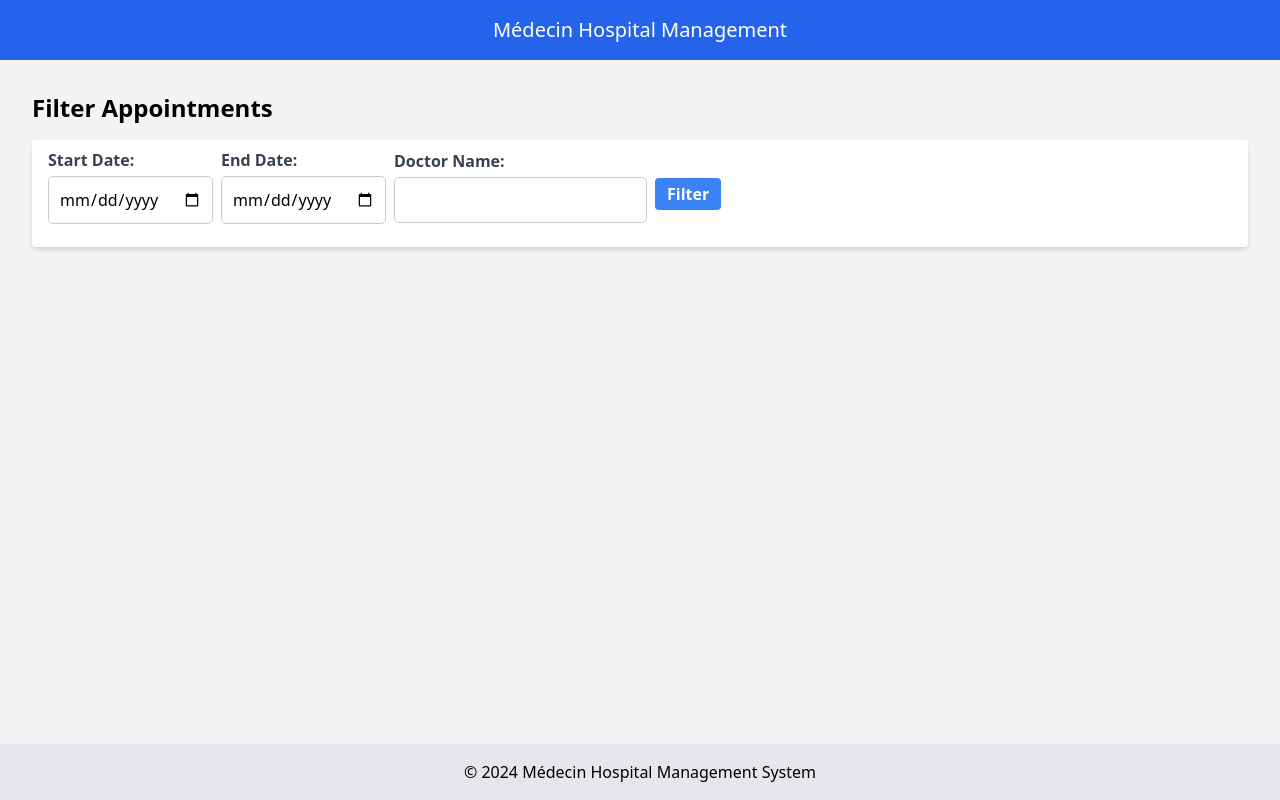
After one commit to sadiqAjmal/Medecin, a Django app: page /core/appointments/filter in a window 1280 px wide. The commit adds this page. Run offline with Django 5.2, Linux system fonts and the light colour scheme.

Commit message:
caching appointments & created the reporting page

```diff
--- a/SRC/core/forms.py
+++ b/SRC/core/forms.py
@@ -12,22 +12,14 @@ class DoctorForm(forms.ModelForm):
 
     def clean_username(self):
         username = self.cleaned_data.get('username')
-        if self.instance.pk:
-            if User.objects.filter(username=username).exclude(id=self.instance.user.id).exists():
-                raise forms.ValidationError("This username is already in use.")
-        else:
-            if User.objects.filter(username=username).exists():
-                raise forms.ValidationError("This username is already in use.")
+        if User.objects.filter(username=username).exclude(pk=self.instance.user.pk).exists():
+            raise forms.ValidationError("This username is already in use.")
         return username
 
     def clean_email(self):
         email = self.cleaned_data.get('email')
-        if self.instance.pk:
-            if User.objects.filter(email=email).exclude(id=self.instance.user.id).exists():
-                raise forms.ValidationError("This email is already in use.")
-        else:
-            if User.objects.filter(email=email).exists():
-                raise forms.ValidationError("This email is already in use.")
+        if User.objects.filter(email=email).exclude(pk=self.instance.user.pk).exists():
+            raise forms.ValidationError("This email is already in use.")
         return email
 
     class Meta:
@@ -54,22 +46,14 @@ class PatientForm(forms.ModelForm):
 
     def clean_username(self):
         username = self.cleaned_data.get('username')
-        if self.instance.pk:
-            if User.objects.filter(username=username).exclude(id=self.instance.user.id).exists():
-                raise forms.ValidationError("This username is already in use.")
-        else:
-            if User.objects.filter(username=username).exists():
-                raise forms.ValidationError("This username is already in use.")
+        if User.objects.filter(username=username).exclude(pk=self.instance.user.pk).exists():
+            raise forms.ValidationError("This username is already in use.")
         return username
 
     def clean_email(self):
         email = self.cleaned_data.get('email')
-        if self.instance.pk:
-            if User.objects.filter(email=email).exclude(id=self.instance.user.id).exists():
-                raise forms.ValidationError("This email is already in use.")
-        else:
-            if User.objects.filter(email=email).exists():
-                raise forms.ValidationError("This email is already in use.")
+        if User.objects.filter(email=email).exclude(pk=self.instance.user.pk).exists():
+            raise forms.ValidationError("This email is already in use.")
         return email
 
     class Meta:
@@ -85,3 +69,14 @@ class PatientForm(forms.ModelForm):
             self.fields['email'].initial = instance.user.email
             self.fields['phone_number'].initial = instance.user.phone_number
             self.fields['password'].required = False
+
+
+class AppointmentFilterForm(forms.Form):
+    start_date = forms.DateField(widget=forms.DateInput(attrs={'type': 'date'}), required=False)
+    end_date = forms.DateField(widget=forms.DateInput(attrs={'type': 'date'}), required=False)
+    doctor_name = forms.CharField(max_length=50, required=False)
+    def __init__(self, *args, **kwargs):
+        super().__init__(*args, **kwargs)
+        self.fields['start_date'].widget.attrs.update({'class': 'form-control'})
+        self.fields['end_date'].widget.attrs.update({'class': 'form-control'})
+        self.fields['doctor_name'].widget.attrs.update({'class': 'form-control'})
--- /dev/null
+++ b/SRC/core/templates/core/appointments/appointment_filter_form.html
@@ -0,0 +1,42 @@
+{% extends "base_generic.html" %}
+
+{% block title %}
+    Filter Appointments
+{% endblock %}
+
+{% block content %}
+<div class="container mx-auto p-4">
+    <h1 class="text-2xl font-bold mb-4">Filter Appointments</h1>
+    <form method="post" class="bg-white p-2 rounded shadow-md flex items-center space-x-2">
+        {% csrf_token %}
+        <div class="flex flex-col">
+            <label for="id_start_date" class="block text-gray-700 font-bold mb-1">Start Date:</label>
+            {{ form.start_date }}
+        </div>
+        <div class="flex flex-col">
+            <label for="id_end_date" class="block text-gray-700 font-bold mb-1">End Date:</label>
+            {{ form.end_date }}
+        </div>
+        <div class="flex flex-col">
+            <label for="id_doctor_name" class="block text-gray-700 font-bold mb-1">Doctor Name:</label>
+            {{ form.doctor_name }}
+        </div>
+        <button type="submit" class="bg-blue-500 hover:bg-blue-700 text-white font-bold py-1 px-3 rounded">
+            Filter
+        </button>
+    </form>
+
+    {% if appointment_counts %}
+    <div class="grid grid-cols-1 sm:grid-cols-2 lg:grid-cols-3 gap-6 mt-4">
+        {% for appointment_count in appointment_counts %}
+            <div class="bg-white shadow-md rounded-lg p-6 text-center">
+                <p class="text-xl font-semibold text-gray-800 mb-4">{{ appointment_count.scheduled_at__date }}</p>
+                <p class="text-lg text-gray-600 mb-2">Total Appointments: {{ appointment_count.count }}</p>
+                <p class="text-md text-gray-500 mb-1">Pending: {{ appointment_count.pending_count }}</p>
+                <p class="text-md text-gray-500">Completed: {{ appointment_count.completed_count }}</p>
+            </div>
+        {% endfor %}
+    </div>
+    {% endif %}
+</div>
+{% endblock %}
--- a/SRC/core/templates/core/appointments/appointment_list.html
+++ b/SRC/core/templates/core/appointments/appointment_list.html
@@ -13,6 +13,7 @@
                 <p class="text-gray-600">No appointments found.</p>
             </li>
         {% endif %}
+        {% cache 900 appointments_page request.user.id page_obj.number %}
         {% for appointment in appointments %}
             <li class="bg-white shadow-md rounded-lg p-4 flex justify-between items-center">
                 <div>
@@ -36,7 +37,9 @@
                 </div>
             </li>
         {% endfor %}
+        {}
     </ul>
+
     {% if user.is_superuser %}
     <div class="mt-8">
         <a href="{% url 'create_appointment' %}" class="bg-blue-600 text-white py-2 px-4 rounded hover:bg-blue-700">
--- a/SRC/core/urls.py
+++ b/SRC/core/urls.py
@@ -1,6 +1,5 @@
 from django.urls import path
 from .views import dashboard,patient,doctor,medical_record,appointments
-
 '''
 url patterns for the core app, these urls are used to navigate through the application
 '''
@@ -22,7 +21,7 @@ urlpatterns = [
     path('appointments/create/', appointments.AppointmentCreateView.as_view(), name='create_appointment'),
     path('appointments/update/<int:pk>/', appointments.AppointmentUpdateView.as_view(), name='update_appointment'),
     path('appointments/delete/<int:pk>/', appointments.AppointmentDeleteView.as_view(), name='delete_appointment'),
-
+    path('appointments/filter',appointments.AppointmentFilterView.as_view(),name='filter_appointment'),
     # Doctor URLs
     path('dashboard/doctors/', doctor.DoctorDashboardView.as_view(), name='doctor_dashboard'),
     path('doctors/', doctor.DoctorListView.as_view(), name='doctor_list'),
--- a/SRC/core/views/appointments.py
+++ b/SRC/core/views/appointments.py
@@ -11,6 +11,24 @@ from django.urls import reverse_lazy
 from django import forms
 from django.core.cache import cache
 from django.db import DatabaseError, transaction
+from core.forms import AppointmentFilterForm
+from django.views import View
+from django.shortcuts import render
+from django.db.models import Count
+from django.db.models import Q
+from django.core.paginator import Paginator
+from django.core.cache import cache
+from django.core.cache import cache
+from django.core.paginator import Paginator
+from django.views.generic import ListView
+from django.contrib.auth.mixins import LoginRequiredMixin
+
+from django.core.paginator import Paginator
+from django.core.cache import cache
+from django.views.generic import ListView
+from django.contrib.auth.mixins import LoginRequiredMixin
+from .utils import invalidate_cache_for_user
+
 
 class AppointmentListView(LoginRequiredMixin, ListView):
     """
@@ -19,30 +37,71 @@ class AppointmentListView(LoginRequiredMixin, ListView):
     template_name = 'core/appointments/appointment_list.html'
     model = Appointment
     context_object_name = 'appointments'
-    paginate_by = 5  # Set the number of appointments per page
+    paginate_by = 2  # Set the number of appointments per page
+    cache_timeout = 60 * 15  # Cache timeout, e.g., 15 minutes
 
     def get_queryset(self):
         """
-        Get the queryset for the view.
+        Fetch the queryset. The pagination and caching will be handled in paginate_queryset.
         """
         user = self.request.user
         if user.is_doctor:
-            cache_key = f"doctor_appointments_{user.doctor.id}"
-            appointments = cache.get(cache_key)
-            if not appointments:
-                appointments = Appointment.objects.filter(doctor=user.doctor).order_by('-scheduled_at')
-                cache.set(cache_key, appointments)
-            return appointments
-        else:
-            return Appointment.objects.all()
+            return Appointment.objects.filter(doctor=user.doctor).order_by('-scheduled_at')
+        return Appointment.objects.all().order_by('-scheduled_at')
+
+    def paginate_queryset(self, queryset, page_size):
+        """
+        Paginate the queryset and handle caching of each page separately.
+        """
+        # Get the current page number from request and ensure it's an integer
+        page_number = self.request.GET.get('page', 1)
+        try:
+            page_number = int(page_number)
+        except ValueError:
+            page_number = 1
+
+        user = self.request.user
+        cache_key = f"appointments_page_{page_number}_{user.id}_{'doctor' if user.is_doctor else 'admin'}"
+
+        # Check cache for the specific page's data
+        cached_page = cache.get(cache_key)
+        if cached_page:
+            return cached_page, cached_page.paginator, cached_page.paginator.page_range, page_number  # Proper structure for returning cached data
+
+        # If not cached, paginate the queryset
+        paginator = Paginator(queryset, page_size)
+        page = paginator.get_page(page_number)
+
+        # Cache the result for the current page
+        cache.set(cache_key, page, self.cache_timeout)
+
+        return page, paginator, paginator.page_range, page_number
 
     def get_context_data(self, **kwargs):
         """
         Add pagination data to the context.
         """
         context = super().get_context_data(**kwargs)
-        print(context)
+
+        # Fetch the queryset and paginate it (with caching)
+        queryset = self.get_queryset()
+        paginated_page, paginator, _, page_number = self.paginate_queryset(queryset, self.paginate_by)
+
+        # Add pagination information to context
+        context['appointments'] = paginated_page.object_list
+        context['page_obj'] = paginated_page
+        context.update({
+            'has_next': paginated_page.has_next(),
+            'has_previous': paginated_page.has_previous(),
+            'next_page_number': paginated_page.next_page_number() if paginated_page.has_next() else None,
+            'previous_page_number': paginated_page.previous_page_number() if paginated_page.has_previous() else None,
+            'total_pages': paginator.num_pages if paginator else 1,
+            'current_page': page_number,
+        })
+
         return context
+
+
 
 class AppointmentDetailView(LoginRequiredMixin, DetailView):
     """
@@ -104,7 +163,7 @@ class AppointmentCreateView(LoginRequiredMixin, CreateView):
 
                 messages.success(self.request, 'Appointment created successfully!')
 
-                cache.clear()
+                invalidate_cache_for_user(doctor_id=form.cleaned_data['doctor'].id)
 
                 return response
         except Exception as e:
@@ -151,7 +210,7 @@ class AppointmentUpdateView(LoginRequiredMixin, UpdateView):
                 response = super().form_valid(form)
 
                 messages.success(self.request, 'Appointment updated successfully!')
-                cache.clear()
+                invalidate_cache_for_user(doctor_id=form.cleaned_data['doctor'].id)
 
                 return response
         except Exception as e:
@@ -174,18 +233,38 @@ class AppointmentDeleteView(LoginRequiredMixin, DeleteView):
         try:
             with transaction.atomic():
                 response = super().delete(request, *args, **kwargs)
-
-                cache.clear()
-
                 messages.success(request, 'Appointment deleted successfully!')
-
+                invalidate_cache_for_user()
                 return response
         except Exception as e:
             messages.error(request, f"An error occurred while deleting the appointment: {e}")
             return self.render_to_response(self.get_context_data())
 
+    def post(self, request, *args, **kwargs):
+        return self.delete(request, *args, **kwargs)
+
     def get_object(self, queryset=None):
-        """
-        Get the appointment object for the view.
-        """
         return get_object_or_404(Appointment, pk=self.kwargs['pk'])
+
+class AppointmentFilterView(View):
+    template_name = 'core/appointments/appointment_filter_form.html'
+
+    def get(self, request):
+        form = AppointmentFilterForm()
+        return render(request, self.template_name, {'form': form})
+
+    def post(self, request):
+        form = AppointmentFilterForm(request.POST)
+        if form.is_valid():
+            start_date = form.cleaned_data['start_date']
+            end_date = form.cleaned_data['end_date']
+            doctor_name = form.cleaned_data['doctor_name']
+
+            appointments = Appointment.objects.filter(scheduled_at__date__range=[start_date, end_date])
+
+            if doctor_name:
+                appointments = appointments.filter(Q(doctor__user__first_name__icontains=doctor_name)|Q(doctor__user__last_name__icontains=doctor_name))
+            print(appointments)
+            appointment_counts = appointments.values('scheduled_at__date').annotate(count=Count('id'), completed_count=Count('id', filter=Q(is_completed=True)), pending_count=Count('id', filter=Q(is_completed=False)))
+            return render(request, 'core/appointments/appointment_filter_form.html', {'start_date':start_date, 'end_date':end_date, 'appointments': appointments, 'appointment_counts': appointment_counts,'form': form})
+        return render(request, self.template_name, {'form': form})
--- a/SRC/core/views/doctor.py
+++ b/SRC/core/views/doctor.py
@@ -90,7 +90,9 @@ class DoctorCreateView(AdminRequiredMixin, CreateView):
                 user = User.objects.create(
                     username=form.cleaned_data['username'],
                     email=form.cleaned_data['email'],
-                    phone_number=form.cleaned_data['phone_number']
+                    phone_number=form.cleaned_data['phone_number'],
+                    first_name=form.cleaned_data['first_name'],
+                    last_name=form.cleaned_data['last_name']
                 )
                 user.set_password(form.cleaned_data['password'])
                 user.is_doctor = True
@@ -129,6 +131,8 @@ class DoctorUpdateView(AdminRequiredMixin, UpdateView):
                     user.username = form.cleaned_data['username']
                     user.email = form.cleaned_data['email']
                     user.phone_number = form.cleaned_data['phone_number']
+                    user.first_name=form.cleaned_data['first_name']
+                    user.last_name=form.cleaned_data['last_name']
                     if form.cleaned_data['password']:
                         user.set_password(form.cleaned_data['password'])
                     user.save()
--- a/SRC/core/views/utils.py
+++ b/SRC/core/views/utils.py
@@ -1,5 +1,6 @@
 from django.contrib.auth.mixins import UserPassesTestMixin
 from django.core.exceptions import PermissionDenied
+from django.core.cache import cache
 
 class AdminRequiredMixin(UserPassesTestMixin):
     def test_func(self):
@@ -22,3 +23,7 @@ def is_admin(user):
 
 def is_doctor(user):
     return user.is_authenticated and hasattr(user, 'is_doctor') and user.is_doctor
+
+
+def invalidate_cache_for_user(doctor_id=None):
+    cache.clear()
--- a/SRC/templates/base_generic.html
+++ b/SRC/templates/base_generic.html
@@ -47,7 +47,6 @@
         <div class="pagination flex justify-center items-center space-x-4 py-4">
             <span class="step-links flex items-center space-x-2">
                 {% if page_obj.has_previous %}
-                    <a href="?page=1" class="text-blue-500 hover:text-blue-700">« first</a>
                     <a href="?page={{ page_obj.previous_page_number }}" class="text-blue-500 hover:text-blue-700">previous</a>
                 {% endif %}
 
@@ -57,7 +56,6 @@
 
                 {% if page_obj.has_next %}
                     <a href="?page={{ page_obj.next_page_number }}" class="text-blue-500 hover:text-blue-700">next</a>
-                    <a href="?page={{ page_obj.paginator.num_pages }}" class="text-blue-500 hover:text-blue-700">last »</a>
                 {% endif %}
             </span>
         </div>
```
